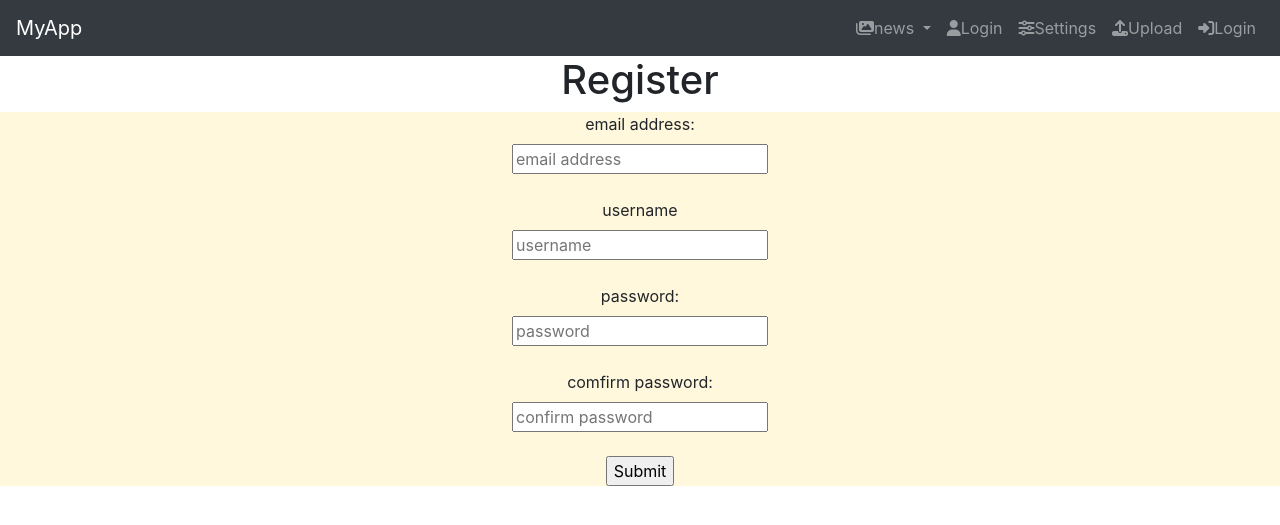
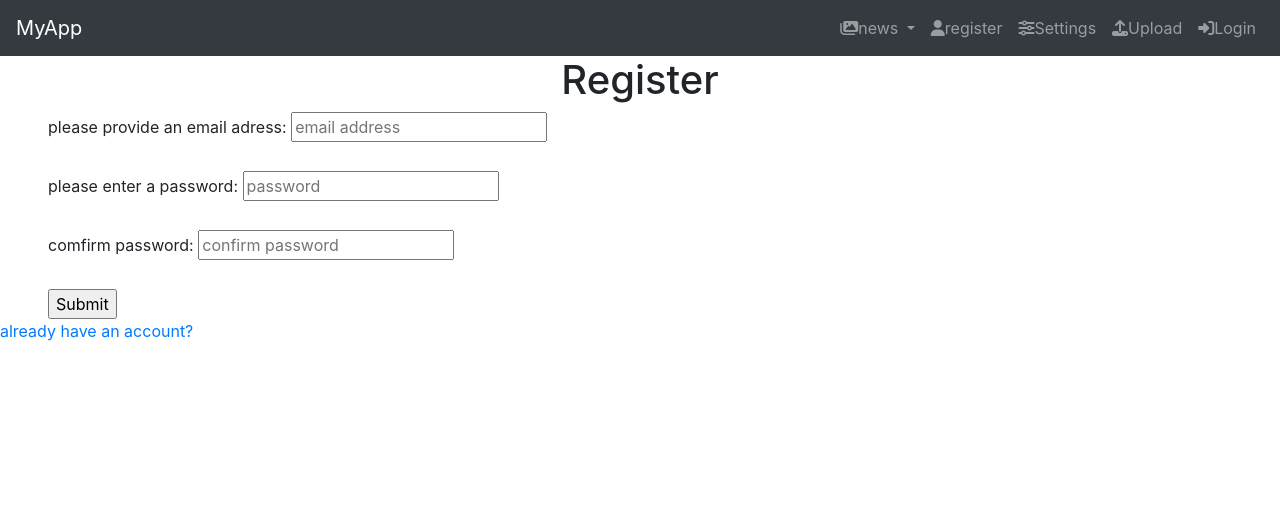
Before and after one commit to beneficialcucumber/something, a Flask app: page /register in a window 1280 px wide. Shown: the top 525 px of the page. Run offline with Flask 2, Linux system fonts and the light colour scheme; some libraries are stand-ins or nearby versions.

Commit message:
mvc added

```diff
--- a/app/__init__.py
+++ b/app/__init__.py
@@ -1,5 +1,5 @@
 import os
-from flask import Flask, session
+from flask import Flask, session, render_template
 
 SITE_ROOT = os.path.realpath(os.path.dirname(__file__))
 UPLOAD_FOLDER = 'static/uploads'
@@ -8,6 +8,7 @@ def create_app(test_config=None):
     # create and configure the app
     app = Flask(__name__)
     app.secret_key = 'SECRET_KEY'
+    app.config['SEND_FILE_MAX_AGE_DEFAULT'] = 0
 
     @app.before_request
     def before_request_func():
@@ -23,6 +24,19 @@ def create_app(test_config=None):
         }
         return dict(user=user)
 
+    @app.after_request
+    def after_request_func(response):
+        app.logger.info('################SESSIONINFO#######################')
+        app.logger.info(session)
+        #OPTIONAL - enable to clear flash
+        session.pop('_flashes', None)
+        return response
+
+    @app.errorhandler(404)
+    def page_not_found(e):
+        # note that we set the 404 status explicitly
+        return render_template('404.html'), 404
+
     router(app)
     return app
 
--- a/app/controllers/Account.py
+++ b/app/controllers/Account.py
@@ -26,7 +26,7 @@ def register():
             # Registration error to be flashed
             error = err
         if error:
-            flash(error)
+            flash(str(error))
         else:
             # Registration successful so redirect
             flash("Please login to get started!")
@@ -34,7 +34,7 @@ def register():
 
     return render_template('account/register.html')
 
-@bp.route('/login', methods=('GET', 'POST'))
+@bp.route('/login', methods=['GET', 'POST'])
 def login():
 
     if request.method == 'POST':
@@ -45,7 +45,7 @@ def login():
         except Exception as err:
             error = err
         if error:
-            flash(error)
+            flash(str(error))
         else:
             flash("Welcome back!")
             return redirect(url_for('account.profile'))
@@ -64,7 +64,7 @@ def profile():
         except Exception as err:
             error = err
         if error:
-            flash(error)
+            flash(str(error))
 
     return render_template('account/profile.html')
 
--- a/app/models/Account.py
+++ b/app/models/Account.py
@@ -113,7 +113,7 @@ class Account():
                 except Exception as err:
                     error = err
             if error:
-                flash(error)
+                flash(str(error))
 
     def logout(self):
         self.user.unset_user()
--- a/app/static/css/style.css
+++ b/app/static/css/style.css
@@ -14,5 +14,5 @@
     width: 1000px;
 }
 .form{
-    background-color:cornsilk;
+    background-color:white;
 }
--- a/app/templates/account/register.html
+++ b/app/templates/account/register.html
@@ -2,17 +2,16 @@
 {% block main %}
   <h1 style="text-align: center;">Register</h1>
     <div class="form">
-        <form action="/action_page.php" id="formything" style="text-align: center;">
-            <label for="email" id="email" name="email">email address:</label> <br>
-            <input type="text" id="email" name="email" placeholder="email address" style="width: 1000;"><br><br>
-            <label for="username" id="username" name="username">username</label><br>
-            <input type="text" id="username" name="username" placeholder="username"><br><br>
-            <label for="password">password:</label> <br>
+        <form action="/register" id="formything" style="padding-left: 3rem;" method="POST">
+            <label for="email" id="email" name="email">please provide an email adress:</label>
+            <input type="email" id="email" name="email" placeholder="email address"><br><br>
+            <label for="password">please enter a password:</label>
             <input type="text" id="password" name="password" placeholder="password"><br><br>
-            <label for="passwordc" id="passwordc" name="passwordc">comfirm password:</label> <br>
-            <input type="text" id="passwordc" name="passwordc" placeholder="confirm password"><br><br>
+            <label for="passwordc" id="passwordc" name="passwordc">comfirm password:</label>
+            <input type="text" id="passwordc" name="password_confirm" placeholder="confirm password"><br><br>
             <input type="submit" value="Submit"></form>
         </form>
+        <a href="/login" style="text-align:center;">already have an account?</a>
     </div>
 
 {% endblock %}
--- a/app/templates/base.html
+++ b/app/templates/base.html
@@ -31,7 +31,7 @@
                     </div>
                 </li>
                 <li class="nav-item">
-                    <a class="nav-link" href="#"><i class="fas fa-user"></i>Login</a>
+                    <a class="nav-link" href="/register"><i class="fas fa-user"></i>register</a>
                 </li>
                 <li class="nav-item">
                     <a class="nav-link" href="#"><i class="fas fa-sliders-h"></i>Settings</a>
@@ -40,7 +40,7 @@
                     <a class="nav-link" href="#"><i class="fas fa-upload"></i>Upload</a>
                 </li>
                 <li class="nav-item">
-                    <a class="nav-link" href="#"><i class="fas fa-sign-in-alt"></i>Login</a>
+                    <a class="nav-link" href="/login"><i class="fas fa-sign-in-alt"></i>Login</a>
                 </li>
             </ul>
         </nav>
```
Also changed, not shown: app/templates/account/login.html (added, +16 -0 lines), app/templates/account/account.html (added).
